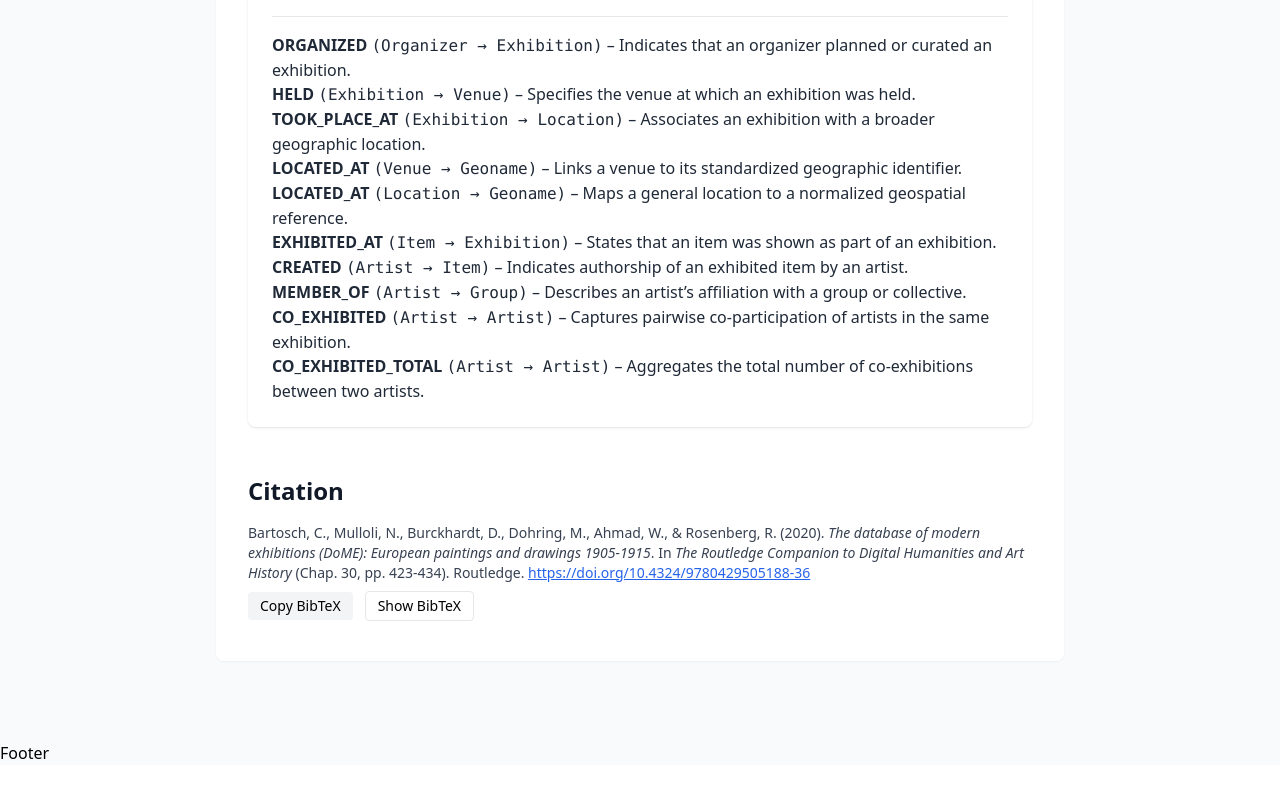
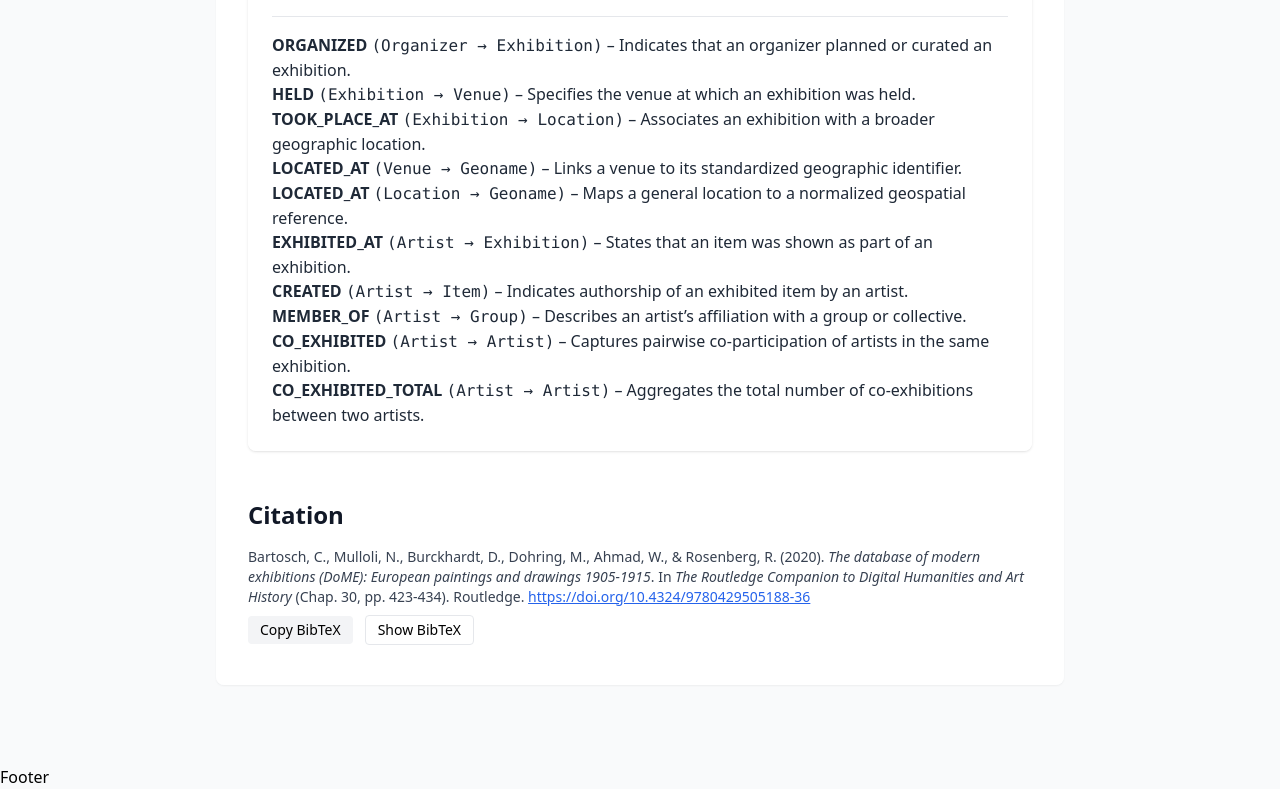
Before and after one commit to velitchko/artvis, a React app in the folder frontend/: page /data in a window 1280 px wide. Shown: the part 1646-2435 px from the top of the page. Before the commit the page ends 2411 px from the top, so only its background shows below. Built offline with nearby package versions, Linux system fonts and the light colour scheme.

Commit message:
fix typo in data

```diff
--- a/frontend/src/pages/data.tsx
+++ b/frontend/src/pages/data.tsx
@@ -77,7 +77,7 @@ const DataPage: React.FC = () => (
                                 <li><strong>TOOK_PLACE_AT</strong> <code>(Exhibition → Location)</code> – Associates an exhibition with a broader geographic location.</li>
                                 <li><strong>LOCATED_AT</strong> <code>(Venue → Geoname)</code> – Links a venue to its standardized geographic identifier.</li>
                                 <li><strong>LOCATED_AT</strong> <code>(Location → Geoname)</code> – Maps a general location to a normalized geospatial reference.</li>
-                                <li><strong>EXHIBITED_AT</strong> <code>(Item → Exhibition)</code> – States that an item was shown as part of an exhibition.</li>
+                                <li><strong>EXHIBITED_AT</strong> <code>(Artist → Exhibition)</code> – States that an item was shown as part of an exhibition.</li>
                                 <li><strong>CREATED</strong> <code>(Artist → Item)</code> – Indicates authorship of an exhibited item by an artist.</li>
                                 <li><strong>MEMBER_OF</strong> <code>(Artist → Group)</code> – Describes an artist’s affiliation with a group or collective.</li>
                                 <li><strong>CO_EXHIBITED</strong> <code>(Artist → Artist)</code> – Captures pairwise co-participation of artists in the same exhibition.</li>
```
